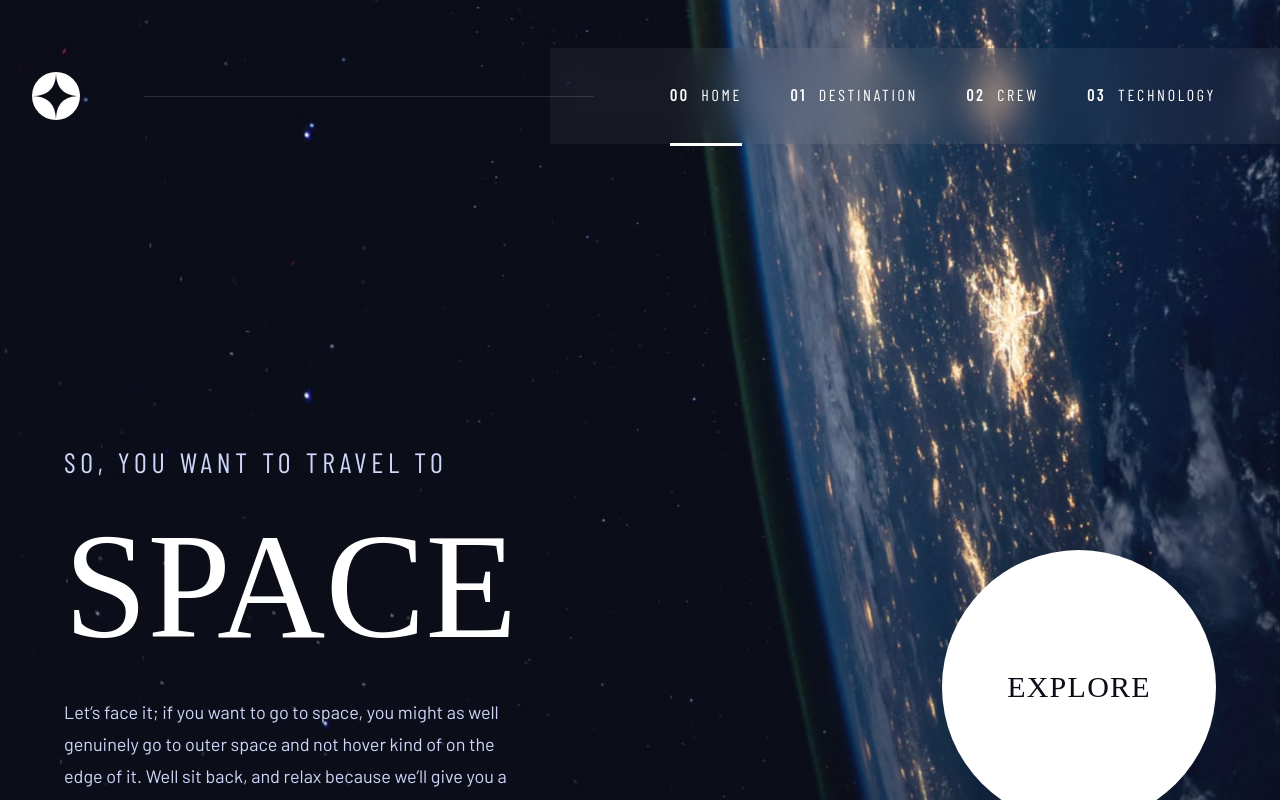
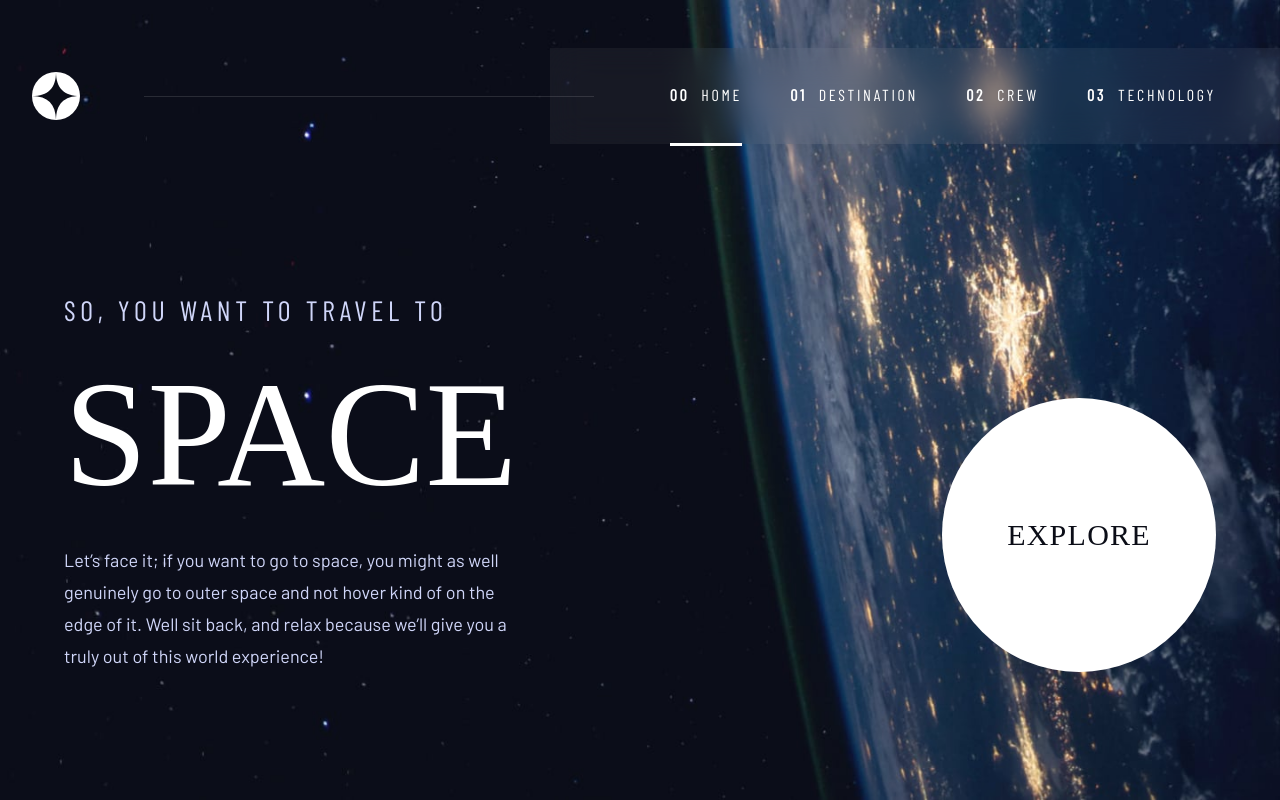
Before and after one commit to utkucanyilmaz/frontendmentor-challenges, a React (Vite) app: page / in a window 1280 px wide. Built offline with nearby package versions, Linux system fonts and the light colour scheme; a web font is replaced by a local one.

Commit message:
Add README, minor fixes

```diff
--- a/src/App.jsx
+++ b/src/App.jsx
@@ -6,7 +6,6 @@ import Crew from "./pages/Crew";
 import Technology from "./pages/Technology";
 import { Routes, Route, useLocation } from "react-router-dom";
 import { AnimatePresence, MotionConfig } from "framer-motion";
-import AnimatePages from "./components/AnimatePages";
 
 function App() {
   let location = useLocation().pathname;
--- a/src/pages/Home.jsx
+++ b/src/pages/Home.jsx
@@ -5,7 +5,7 @@ import AnimatePages from "../components/AnimatePages";
 function Home() {
   return (
     <AnimatePages>
-      <main className="flex flex-col items-center xl:flex-row justify-between xl:items-end mt-6 md:mt-24 xl:mt-64 xl:mx-16 text-center xl:text-start">
+      <main className="flex flex-col items-center xl:flex-row justify-between xl:items-end mt-6 md:mt-24 xl:mt-0 xl:min-h-[60vh] xl:mx-16 text-center xl:text-start">
         <div className="flex flex-col gap-y-4 md:gap-y-6 mb-10 md:mb-40 xl:mb-0">
           <div className="text-base md:text-xl xl:text-28 text-tealish-blue font-barlow-condensed xl:tracking-header">
             SO, YOU WANT TO TRAVEL TO
```
Also changed, not shown: screenshot.png (added), 1 other file (tests, documents, lock files or other folders).
